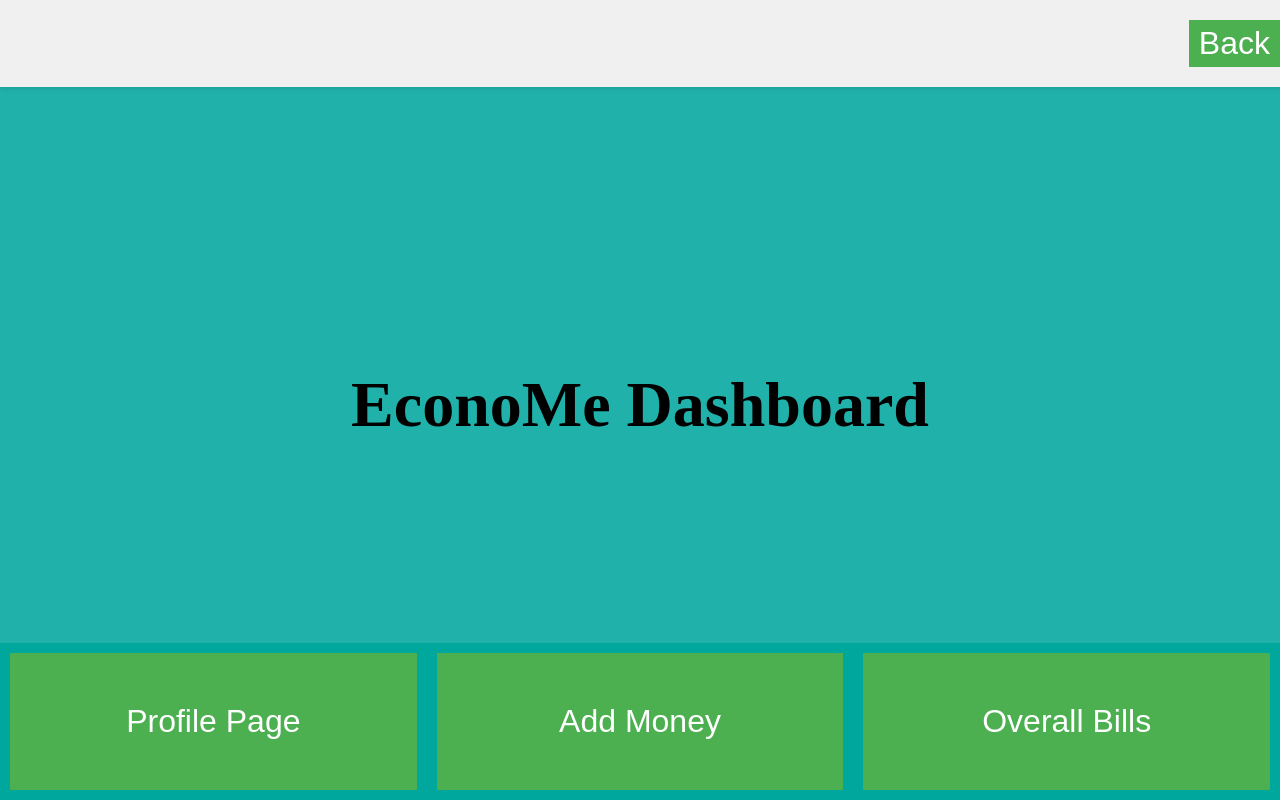
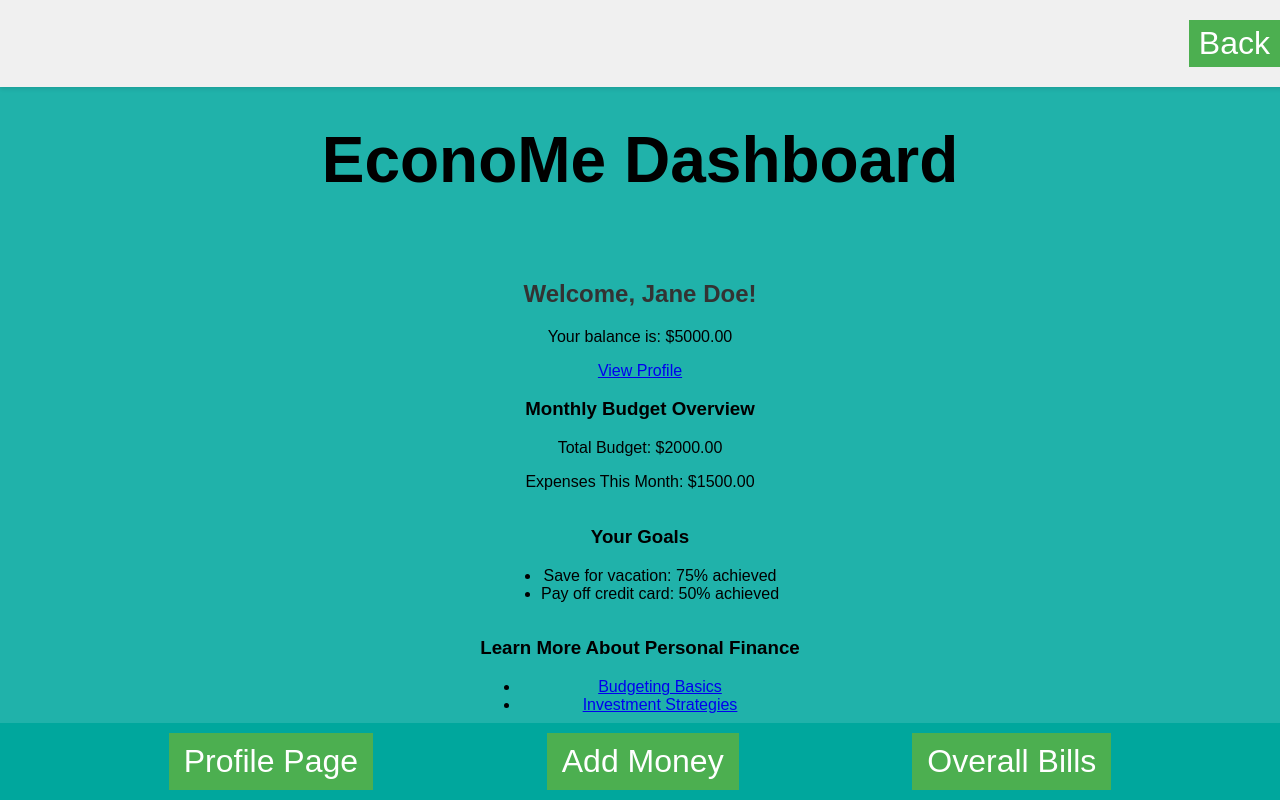
Before and after one commit to boyuan1228/EconoMe, a plain HTML site: page ui/dashboard.html in a window 1280 px wide. Drawn offline with Linux system fonts and the light colour scheme.

Commit message:
1. To add JavaScript for basic form validation to the Signup and Login page. 2. Design a dynamic dashboard that includes: User Greeting and Profile Summary, Basic Budgeting and Expense, Tracking Overview, Financial Goal Progress, Educational Content Highlights

```diff
--- a/ui/dashboard.html
+++ b/ui/dashboard.html
@@ -9,10 +9,91 @@
         <button class="back-button" onclick="location.href='index.html'">Back</button>
     </div>
     <h1>EconoMe Dashboard</h1>
+
+    <!-- User greeting and profile summary -->
+    <div id="userGreeting">
+      <h2>Welcome, <span id="userName">[Username]</span>!</h2>
+      <p>Your balance is: <span id="userBalance">$0.00</span></p>
+      <a href="profile.html">View Profile</a>
+    </div>
+
+    <!-- Budgeting and expense tracking overview -->
+    <div id="budgetOverview">
+      <h3>Monthly Budget Overview</h3>
+      <p>Total Budget: <span id="totalBudget">$0.00</span></p>
+      <p>Expenses This Month: <span id="monthlyExpenses">$0.00</span></p>
+      <!-- Visualization could go here -->
+    </div>
+
+    <!-- Financial goal progress -->
+    <div id="goalsProgress">
+      <h3>Your Goals</h3>
+      <ul id="goalList">
+        <!-- Goals will be listed here -->
+      </ul>
+    </div>
+
+    <!-- Educational content highlights -->
+    <div id="educationalContent">
+      <h3>Learn More About Personal Finance</h3>
+      <ul id="educationList">
+        <!-- Educational resources will be listed here -->
+      </ul>
+    </div>
+
+
     <div class="bottom-nav">
         <button onclick="location.href='profile.html'">Profile Page</button>
         <button onclick="alert('Add Money Functionality Coming Soon')">Add Money</button>
         <button onclick="alert('Overall Bills Functionality Coming Soon')">Overall Bills</button>
     </div>
+
+    <!-- JavaScript for dynamic dashboard content -->
+    <script>
+     document.addEventListener('DOMContentLoaded', () => {
+  // This data would typically come from an API call or server session
+  const userData = {
+    name: 'Jane Doe',
+    balance: 5000.00,
+    totalBudget: 2000.00,
+    monthlyExpenses: 1500.00,
+    goals: [
+      { name: 'Save for vacation', progress: 75 },
+      { name: 'Pay off credit card', progress: 50 }
+    ],
+    education: [
+      { title: 'Budgeting Basics', link: '/education/budgeting-basics' },
+      { title: 'Investment Strategies', link: '/education/investment-strategies' }
+    ]
+  };
+
+  // Populate user greeting
+  document.getElementById('userName').textContent = userData.name;
+  document.getElementById('userBalance').textContent = `$${userData.balance.toFixed(2)}`;
+
+  // Populate budget overview
+  document.getElementById('totalBudget').textContent = `$${userData.totalBudget.toFixed(2)}`;
+  document.getElementById('monthlyExpenses').textContent = `$${userData.monthlyExpenses.toFixed(2)}`;
+
+  // Populate goals progress
+  const goalList = document.getElementById('goalList');
+  userData.goals.forEach(goal => {
+    const listItem = document.createElement('li');
+    listItem.textContent = `${goal.name}: ${goal.progress}% achieved`;
+    goalList.appendChild(listItem);
+  });
+
+  // Populate educational content
+  const educationList = document.getElementById('educationList');
+  userData.education.forEach(resource => {
+    const listItem = document.createElement('li');
+    const link = document.createElement('a');
+    link.href = resource.link;
+    link.textContent = resource.title;
+    listItem.appendChild(link);
+    educationList.appendChild(listItem);
+  });
+});
+    </script>
 </body>
 </html>
--- a/ui/styles.css
+++ b/ui/styles.css
@@ -8,8 +8,9 @@ html {
   justify-content: center;
   align-items: center;
   flex-direction: column;
-  text-align: flex;
+  text-align: center;
   background: lightseagreen;
+  font-family: 'Arial', sans-serif;
 }
 
 img {
@@ -169,10 +170,17 @@ body {
 
   /* Style for the buttons within the bottom navigation bar */
   .bottom-nav button {
-    flex: 1; /* Each button will take equal width */
-    margin: 0 10px; /* Add some horizontal margin */
-    padding: 50px 20px; /* Padding inside the buttons */
+    /*flex: 1; /* Each button will take equal width */
+    /*margin: 0 10px; /* Add some horizontal margin */
+    /*padding: 50px 20px; /* Padding inside the buttons */
     /* Other button styles (colors, borders, etc.) */
+    padding: 10px 15px; /* Reduce padding if buttons are too large */
+    margin: 0 5px; /* Ensure there's space between buttons */
+    flex: none; /* Prevent buttons from stretching */
+  }
+
+  #userGreeting {
+    margin-top: 20px; /* Adjust as necessary */
   }
 
   /* Ensure the main content doesn't overlap with the fixed navigation bar */
```
Also changed, not shown: ui/login.html (+22 -2 lines), ui/signup.html (+24 -4 lines).
